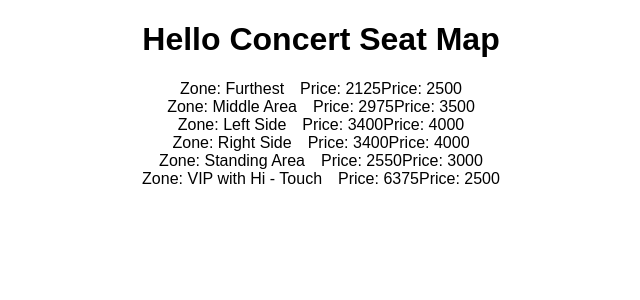
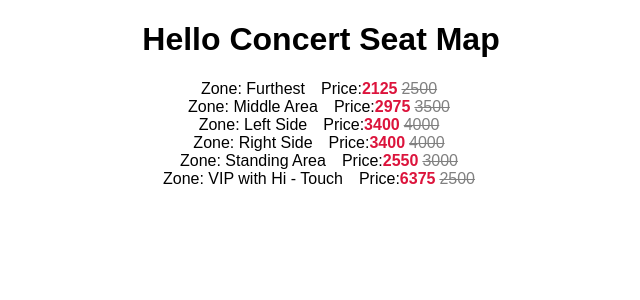
Before and after one commit to u46esp/test-refactoring-kata, a React (Create React App) app: page / in a window 1280 px wide. Shown: the top 300 px of the page, without its empty margins (319-959 px from the left). Built offline with nearby package versions, Linux system fonts and the light colour scheme.

Commit message:
Style premium price and regular price

```diff
--- a/src/App.js
+++ b/src/App.js
@@ -33,19 +33,23 @@ function SeatPricingLegend({ info, pricing, isCustomerPremiumMember = false }) {
           {(() => {
             if (isCustomerPremiumMember) {
               return (
-                <>
-                  <span className="premium_price">
-                    Price: {zoneInfo.premiumMemberPrice}
+                <span className="price">
+                  Price:
+                  <span className="premium-price">
+                    {zoneInfo.premiumMemberPrice}
                   </span>
-                  <span className="regular_price">
-                    Price: {zoneInfo.regularPrice}
+                  <span className="full-price-cross-out">
+                    {zoneInfo.regularPrice}
                   </span>
-                </>
+                </span>
               );
             } else {
               return (
-                <span className="regular_price">
-                  Price: {zoneInfo.regularPrice}
+                <span className="price">
+                  Price:
+                  <span className="regular-price">
+                    {zoneInfo.regularPrice}
+                  </span>
                 </span>
               );
             }
--- a/src/styles.css
+++ b/src/styles.css
@@ -2,3 +2,15 @@
   font-family: sans-serif;
   text-align: center;
 }
+
+.premium-price {
+  margin-right: 0.25em;
+  color: crimson;
+  font-weight: bold;
+}
+
+.full-price-cross-out {
+  margin-right: 0.25em;
+  color: grey;
+  text-decoration: line-through;
+}
```
